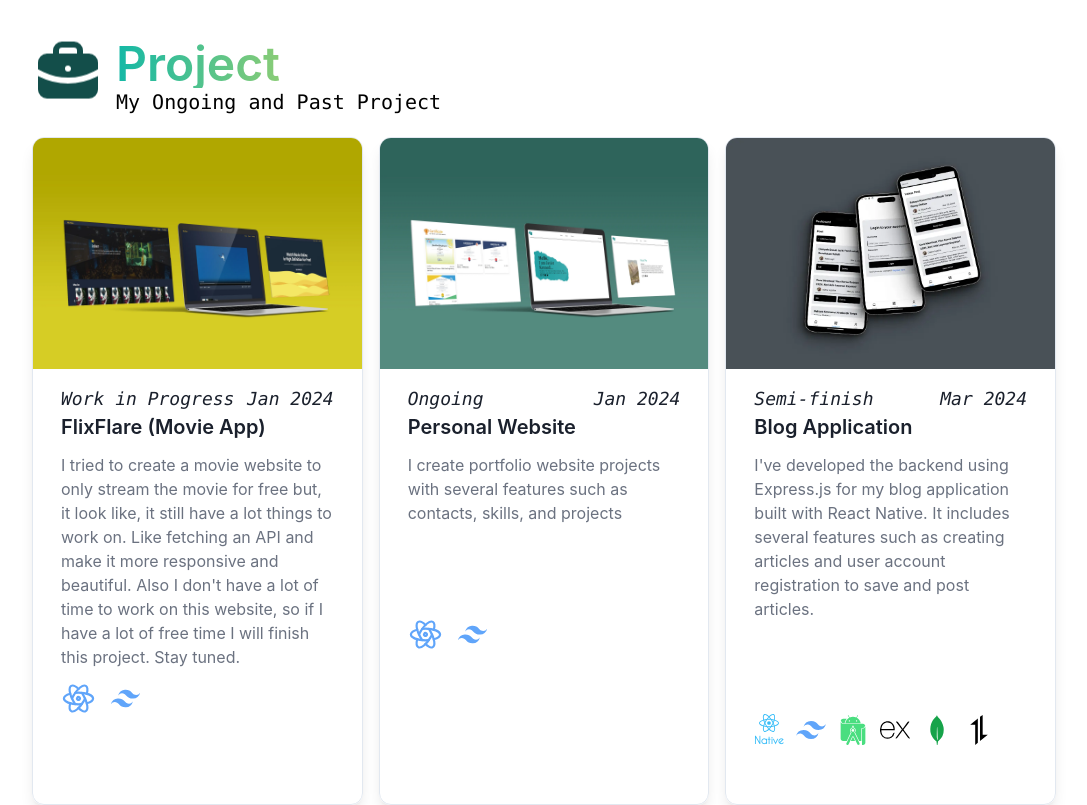
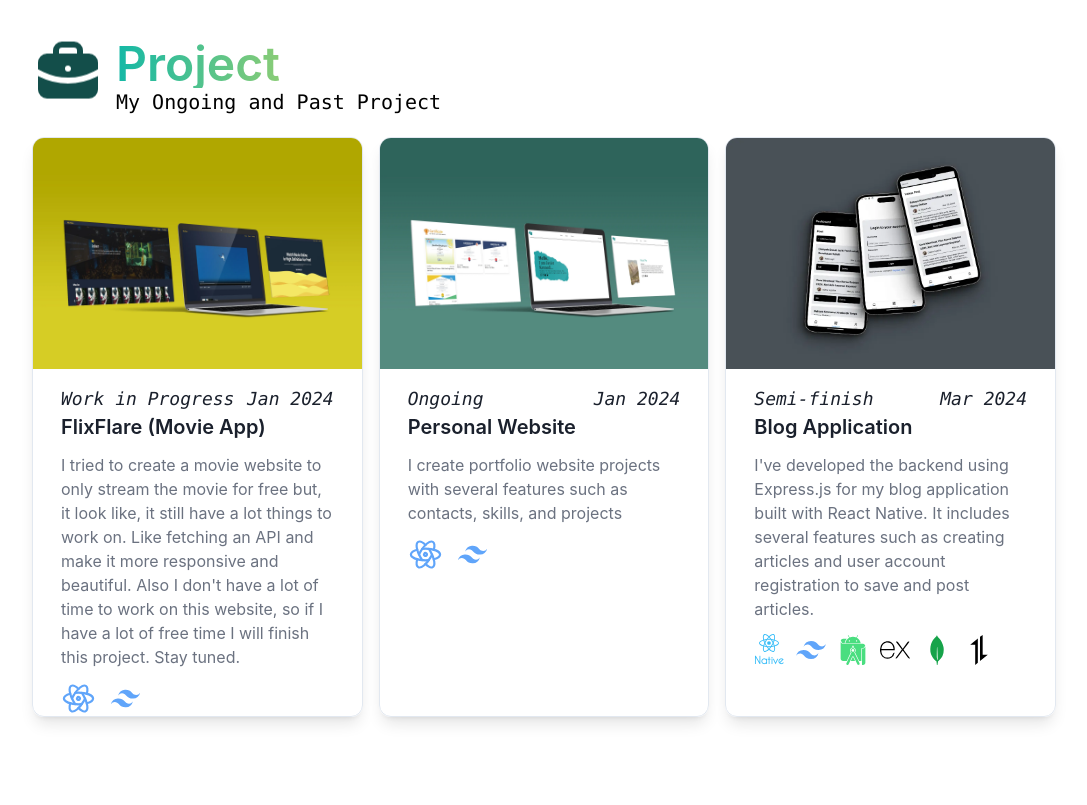
Before and after one commit to Kenqer/portfolio, a React (Create React App) app: page / in a window 1280 px wide. Shown: the part 2960-3765 px from the top of the page, without its empty margins (96-1183 px from the left). Built offline with nearby package versions, Linux system fonts and the light colour scheme.

Commit message:
fix card project

```diff
--- a/src/pages/Home.js
+++ b/src/pages/Home.js
@@ -516,13 +516,13 @@ const Home = () => {
                         viewport={{ once: true, amount: 0.2 }}
                     >
                         <div className="grid grid-cols-1 md:grid-cols-3 gap-4 pt-[2%]">
-                            <div className="w-full h-auto overflow-hidden group cursor-pointer border rounded-xl flex flex-col relative hover:scale-[103%] duration-200 shadow-lg pb-10">
+                            <div className="w-full h-auto overflow-hidden group cursor-pointer border rounded-xl flex flex-col relative hover:scale-[103%] duration-200 shadow-lg pb-4 md:pb-0">
                                 <a target='_blank' href="https://flixflare.vercel.app">
                                     <div className="rounded-b-xl duration-200">
                                         <img className="w-full h-full aspect-[16/11.25]" src="./img/flix.webp" alt="jawa" />
                                     </div>
-                                    <div className='px-7 py-4'>
-                                        <div className="">
+                                    <div className='px-7 pt-4'>
+                                        <div className="aspect-[12/6]">
                                             <div className='text-lg font-mono flex justify-between'>
                                                 <em>Work in Progress</em>
                                                 <em>Jan 2024</em>
@@ -545,8 +545,8 @@ const Home = () => {
                                     <div className="rounded-b-xl duration-200">
                                         <img className="w-full h-full aspect-[16/11.25]" src="./img/port.webp" alt="jawa" />
                                     </div>
-                                    <div className='px-7 py-4'>
-                                        <div className="pb-20">
+                                    <div className='px-7 pt-4'>
+                                        <div className="aspect-[12/6]">
                                             <div className='text-lg font-mono flex justify-between'>
                                                 <em>Ongoing</em>
                                                 <em>Jan 2024</em>
@@ -568,8 +568,8 @@ const Home = () => {
                                     <div className="rounded-b-xl duration-200">
                                         <img className="w-full h-full aspect-[16/11.25]" src="./img/blog.webp" alt="jawa" />
                                     </div>
-                                    <div className='px-7 py-4'>
-                                        <div className="pb-20">
+                                    <div className='px-7 pt-4'>
+                                        <div className="aspect-[12/6]">
                                             <div className='text-lg font-mono flex justify-between'>
                                                 <em>Semi-finish</em>
                                                 <em>Mar 2024</em>
```
